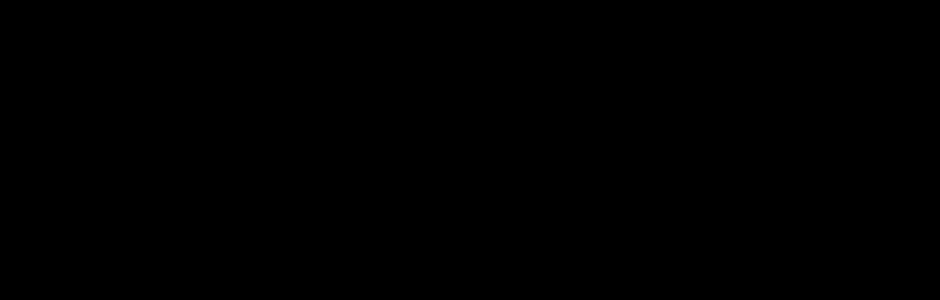
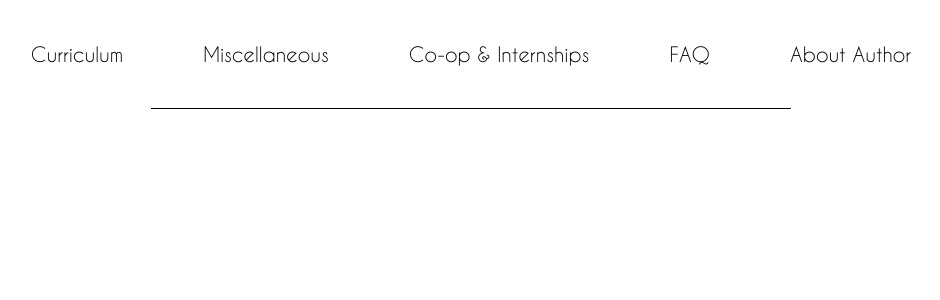
Before and after one commit to chrisngyn/york-cs-primer, a React (Create React App) app in the folder lscug-v2/: page / in a window 1280 px wide. Shown: the top 300 px of the page, without its empty margins (169-1109 px from the left). Built offline with nearby package versions, Linux system fonts and the light colour scheme.

Commit message:
Added navigation bar + new font

```diff
--- a/lscug-v2/src/App.jsx
+++ b/lscug-v2/src/App.jsx
@@ -1,8 +1,10 @@
 import React from 'react';
+import NavBar from './components/navbar';
 
 function App() {
   return (
-    <div className="background w-screen h-screen bg-black">
+    <div className="background w-screen h-screen bg-white dark:bg-darkbg">
+      <NavBar></NavBar>
     </div>
   );
 }
--- /dev/null
+++ b/lscug-v2/src/components/navbar.jsx
@@ -0,0 +1,16 @@
+import React from 'react';
+
+export default function NavBar(){
+    return  <div id='topNav' className='w-full h-1/12 relative'>
+                <div className='flex justify-center select-none text-xl font-caviar text-black dark:text-white'>
+                    <p id="cirriculum" className="hover:cursor-pointer p-10  hover:underline underline-offset-4">Curriculum</p>
+                    <a id="miscellaneous" className="hover:cursor-pointer p-10 hover:underline underline-offset-4">Miscellaneous</a>
+                    <a id="coop" className="hover:cursor-pointer p-10 hover:underline underline-offset-4">Co-op & Internships</a>
+                    <a id="faq" className="hover:cursor-pointer p-10 hover:underline underline-offset-4">FAQ</a>
+                    <a id="author" className="hover:cursor-pointer p-10 hover:underline underline-offset-4">About Author</a>
+              </div>
+              <div id="horizontalLine" className='relative flex justify-center'>
+                <div className='w-1/2 border-t border-black dark:border-white'></div>
+              </div>
+            </div>
+}
--- a/lscug-v2/src/index.css
+++ b/lscug-v2/src/index.css
@@ -1,3 +1,8 @@
 @tailwind base;
 @tailwind components;
 @tailwind utilities;
+
+@font-face {
+    font-family: "caviar";
+    src: url('../public/fonts/CaviarDreams.ttf');
+}
--- a/lscug-v2/tailwind.config.js
+++ b/lscug-v2/tailwind.config.js
@@ -2,7 +2,31 @@
 module.exports = {
   content: ["./src/**/*.{js,jsx,ts,tsx}"],
   theme: {
-    extend: {},
+    extend: {
+      colors: {
+        darkbg: "#0B0C10",
+        accents: "#C3073F",
+        pltxt: "#C5C6C7",
+        dgrey: "#12141b",
+      },
+      spacing: {
+        "1/12": "8.3%",
+        "1/3": "33.3%",
+      },
+      animation: {
+        roll: "spin 1s",
+        fade: "fade 0.15s linear",
+      },
+      fontFamily: {
+        caviar: "caviar",
+      },
+      keyframes: {
+        fade: {
+          "0%": { background: "white", color: "black" },
+          "100%": { background: "transparent", color: "white" },
+        },
+      },
+    },
   },
   plugins: [],
 };
```
Also changed, not shown: lscug-v2/public/fonts/CaviarDreams.ttf (added).
